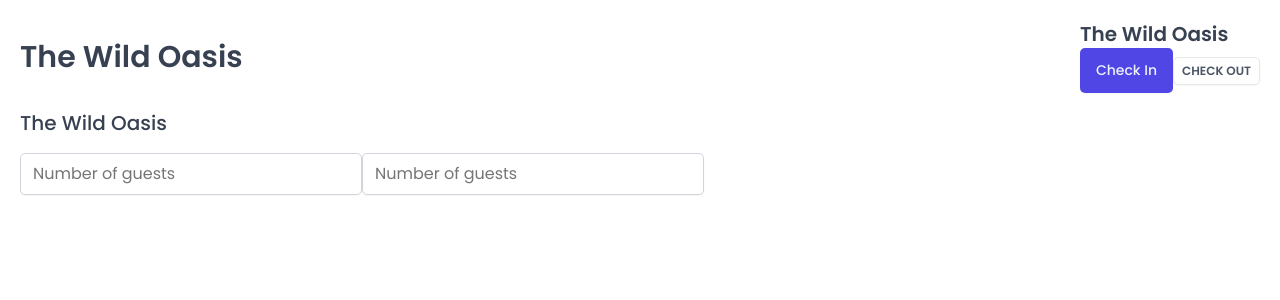
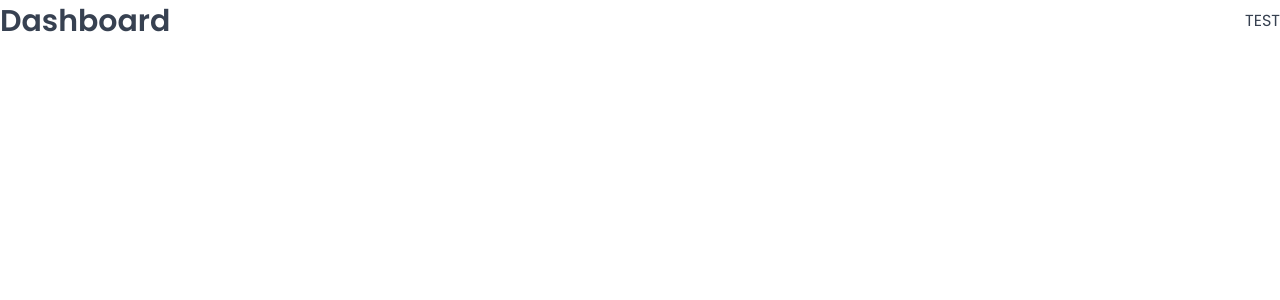
Before and after one commit to mhVxVNMwXkm9s4Ze9VASei/the-wild-oasis, a React (Vite) app: page /dashboard in a window 1280 px wide. Shown: the top 300 px of the page. Built offline with nearby package versions, Linux system fonts and the light colour scheme; a web font is replaced by a local one.

Commit message:
Setting up React Router stuff
:zzz:

```diff
--- a/package.json
+++ b/package.json
@@ -12,6 +12,7 @@
   "dependencies": {
     "react": "^18.2.0",
     "react-dom": "^18.2.0",
+    "react-router-dom": "^6.16.0",
     "styled-components": "^6.0.8"
   },
   "devDependencies": {
--- a/src/App.jsx
+++ b/src/App.jsx
@@ -1,54 +1,63 @@
-import styled from "styled-components";
+import { BrowserRouter, Navigate, Route, Routes } from "react-router-dom";
 import GlobalStyles from "./styles/GlobalStyles";
-import Button from "./ui/Button";
-import Input from "./ui/Input";
-import Heading from "./ui/Heading";
-import Row from "./ui/Row";
-
-const StyledApp = styled.div`
-	/* background-color: orangered; */
-	padding: 20px;
-`;
+import Dashboard from "./pages/Dashboard";
+import Bookings from "./pages/Bookings";
+import Cabins from "./pages/Cabins";
+import Users from "./pages/Users";
+import Settings from "./pages/Settings";
+import Account from "./pages/Account";
+import Login from "./pages/Login";
+import PageNotFound from "./pages/PageNotFound";
 
 function App() {
 	return (
 		<>
 			<GlobalStyles />
-			<StyledApp>
-				<Row>
-					<Row type="horizontal">
-						<Heading as="h1">The Wild Oasis</Heading>
-						<div>
-							<Heading as="h2">The Wild Oasis</Heading>
-							<Button
-								variation="primary"
-								size="medium"
-							>
-								Check In
-							</Button>
-							<Button
-								variation="secondary"
-								size="small"
-							>
-								Check Out
-							</Button>
-						</div>
-					</Row>
-					<Row>
-						<Heading as="h3">The Wild Oasis</Heading>
-						<form>
-							<Input
-								type="number"
-								placeholder="Number of guests"
+			<BrowserRouter>
+				<Routes>
+					<Route
+						index
+						element={
+							<Navigate
+								replace
+								to="dashboard"
 							/>
-							<Input
-								type="number"
-								placeholder="Number of guests"
-							/>
-						</form>
-					</Row>
-				</Row>
-			</StyledApp>
+						}
+					/>
+					<Route
+						path="dashboard"
+						element={<Dashboard />}
+					/>
+					<Route
+						path="bookings"
+						element={<Bookings />}
+					/>
+					<Route
+						path="cabins"
+						element={<Cabins />}
+					/>
+					<Route
+						path="users"
+						element={<Users />}
+					/>
+					<Route
+						path="Settings"
+						element={<Settings />}
+					/>
+					<Route
+						path="Account"
+						element={<Account />}
+					/>
+					<Route
+						path="Login"
+						element={<Login />}
+					/>
+					<Route
+						path="*"
+						element={<PageNotFound />}
+					/>
+				</Routes>
+			</BrowserRouter>
 		</>
 	);
 }
```
Also changed, not shown: 1 other file (tests, documents, lock files or other folders).
